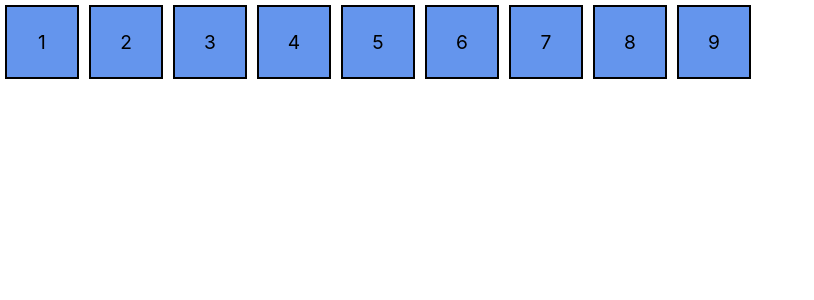
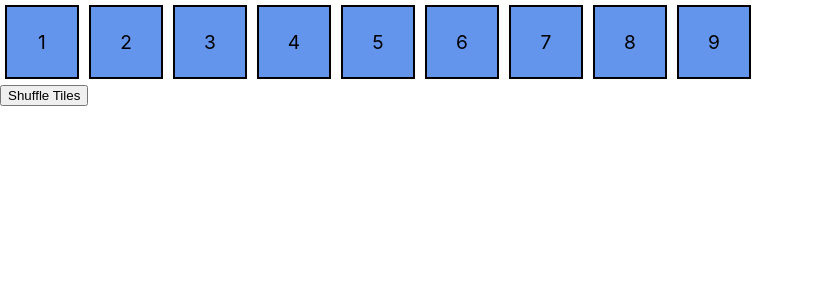
Before and after one commit to mblatchford/Unblramscle, a React (Create React App) app: page / in a window 1280 px wide. Shown: the top 300 px of the page, without its empty margins (0-814 px from the left). Built offline with nearby package versions, Linux system fonts and the light colour scheme.

Commit message:
Implemented button and method to shuffle tiles

```diff
--- a/src/GameBoard.js
+++ b/src/GameBoard.js
@@ -50,12 +50,13 @@ class GameBoard extends Component {
         const tileIndex2 = mapIndex.indexOf(clickedID2);
 
         // perform swap
+        // copy array
         const newArray = [...this.state.tiles];
-        console.log(`pre ${newArray}`)
+        // copy value to be overwritten
         const temp = newArray[tileIndex1];
+        // reassign values
         newArray[tileIndex1] = newArray[tileIndex2];
         newArray[tileIndex2] = temp;
-        console.log(`post ${newArray}`)
 
         this.setState({
           tiles: newArray
@@ -64,10 +65,20 @@ class GameBoard extends Component {
       } //else do nothing if same button is clicked (effective reset)
   }
 
+  _randomizeTiles = () => {
+    const shuffledTiles = [...this.state.tiles];
+
+    for (let i = shuffledTiles.length - 1; i > 0; i--) {
+      const j = Math.floor(Math.random() * (i + 1));
+      [shuffledTiles[i], shuffledTiles[j]] = [shuffledTiles[j], shuffledTiles[i]];
+    }
+    this.setState({
+      tiles: shuffledTiles
+    })
+
+  }
+
   render() {
-    // console.log(this.state.pairOfClicks);
-    console.log(this.state.clicked);
-
 
     return (
       <div>
@@ -75,6 +86,7 @@ class GameBoard extends Component {
           handleClick = {this._handleClicks}
           squares={this.state.tiles}
         />
+       <button className='shuffle' onClick={() => this._randomizeTiles()}>Shuffle Tiles</button>
       </div>
     );
   }
```
